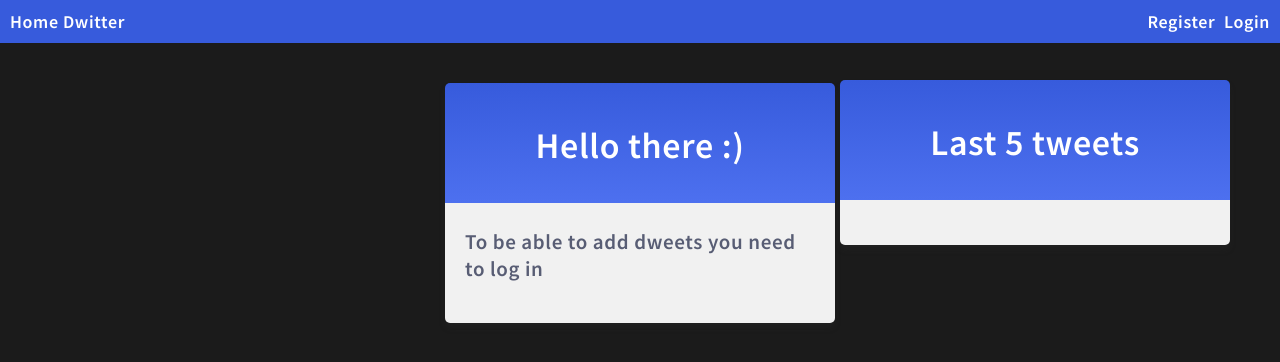
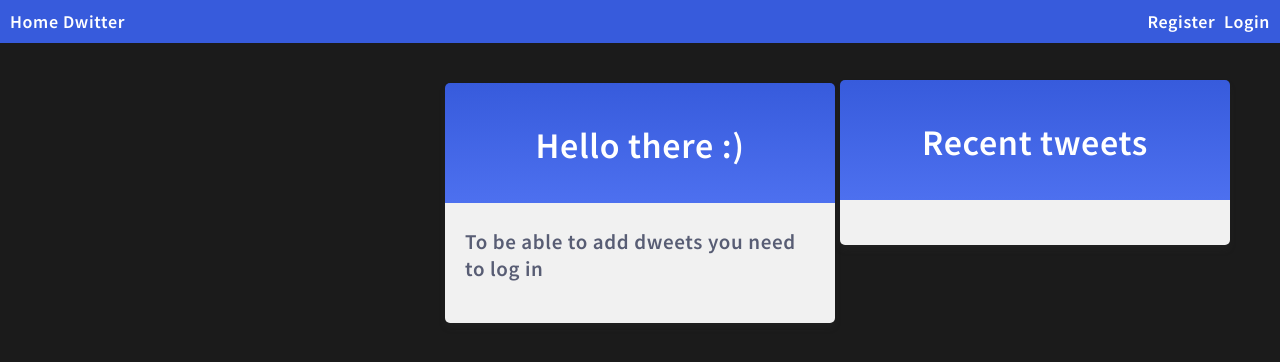
Before and after one commit to uJakubC/dwitter-project, a Django app: page /dwitter/ in a window 1280 px wide. Shown: the top 362 px of the page. Run offline with Django 4.2, Linux system fonts and the light colour scheme; data that the repository does not hold is empty.

Commit message:
Little changes for recent tweets div

```diff
--- a/Dwitter_project/Dwitter_project_app/templates/tweet_list.html
+++ b/Dwitter_project/Dwitter_project_app/templates/tweet_list.html
@@ -8,7 +8,7 @@
 {% endfor %}
 
     <div class="recent_tweets">
-    <h1>Last 5 tweets</h1>
+    <h1>Recent tweets</h1>
     <ul>
     {% for tweet in last_five_tweets %}
     <li>{{ tweet.body }}</li>
```
